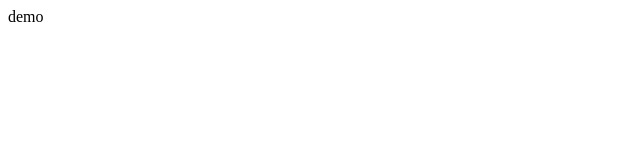
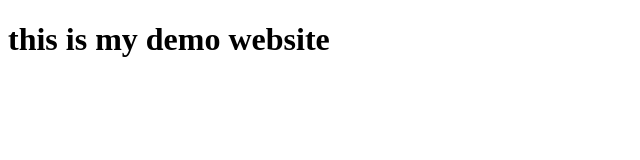
Before and after one commit to adityashalot/demoTwo, a plain HTML site: page index.html in a window 1280 px wide. Shown: the whole page, without its empty margins (0-640 px from the left). Drawn offline with Linux system fonts and the light colour scheme.

Commit message:
added heading

```diff
--- a/index.html
+++ b/index.html
@@ -6,6 +6,6 @@
     <title>Document</title>
 </head>
 <body>
-    demo
+    <h1>this is my demo website</h1>
 </body>
 </html>
```
